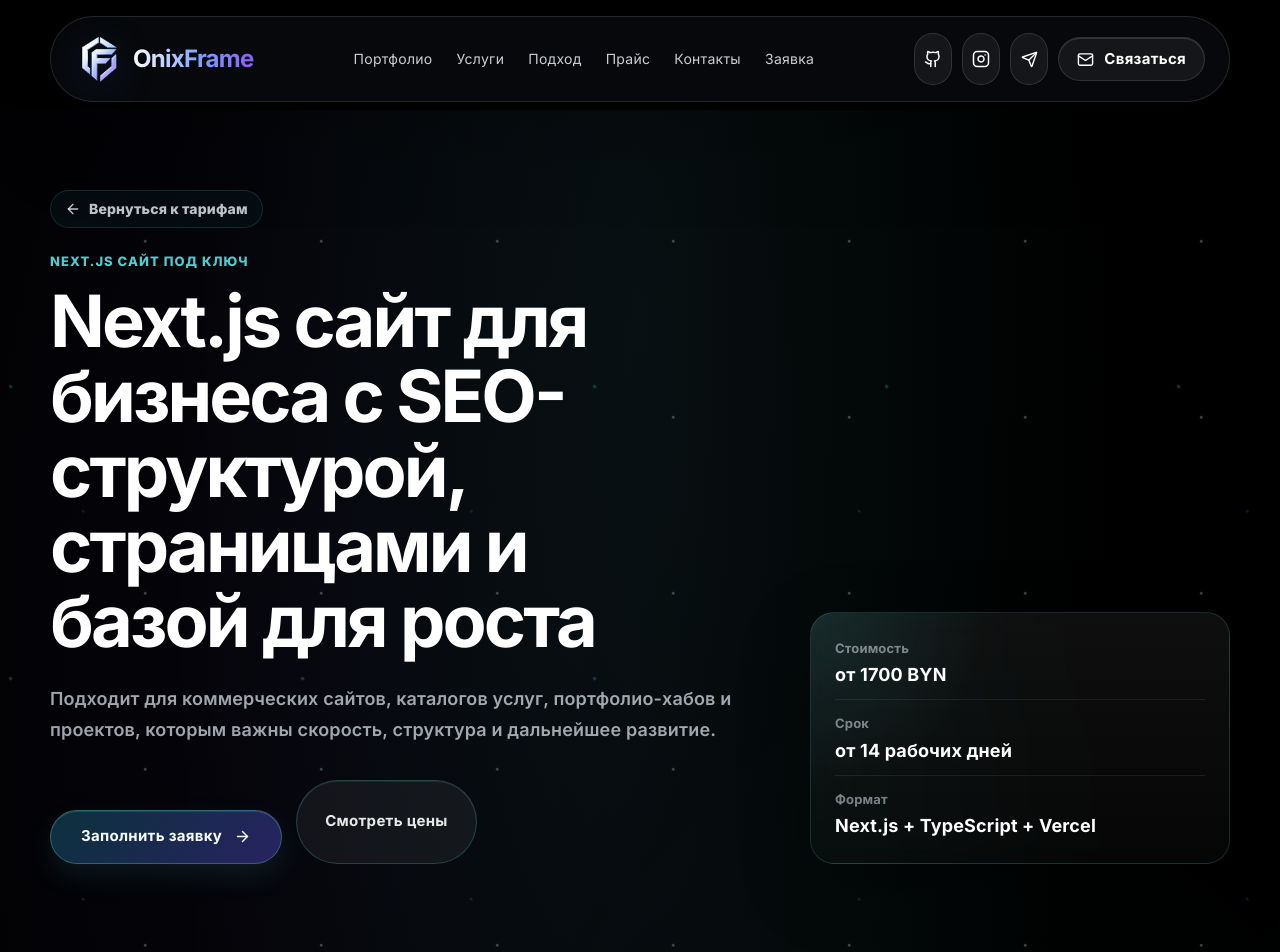
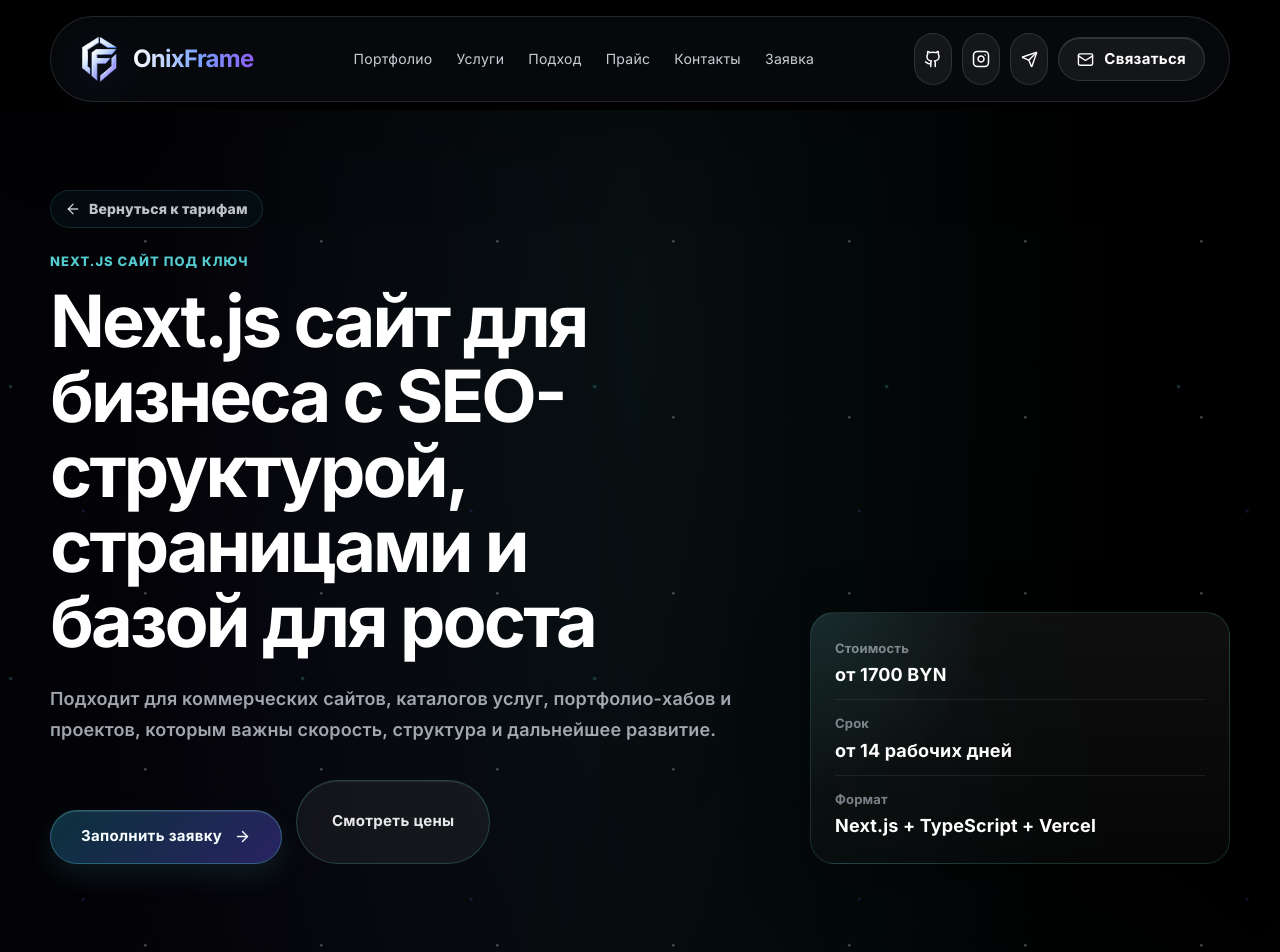
Before and after one commit to onixframe-dev/frontend-portfolio, a Next.js app: page /nextjs-sait-pod-kluch in a window 1280 px wide. Shown: the top 952 px of the page. Built offline with nearby package versions, Linux system fonts and the light colour scheme.

Commit message:
Match service pricing link width to hero

```diff
--- a/src/components/seo/ServiceSeoPage.module.css
+++ b/src/components/seo/ServiceSeoPage.module.css
@@ -79,6 +79,7 @@
 .pricingLink {
   position: relative;
   overflow: hidden;
+  width: 194px;
   min-height: 52px;
   padding: 0 28px;
   border-color: rgba(92, 225, 230, 0.22);
```
